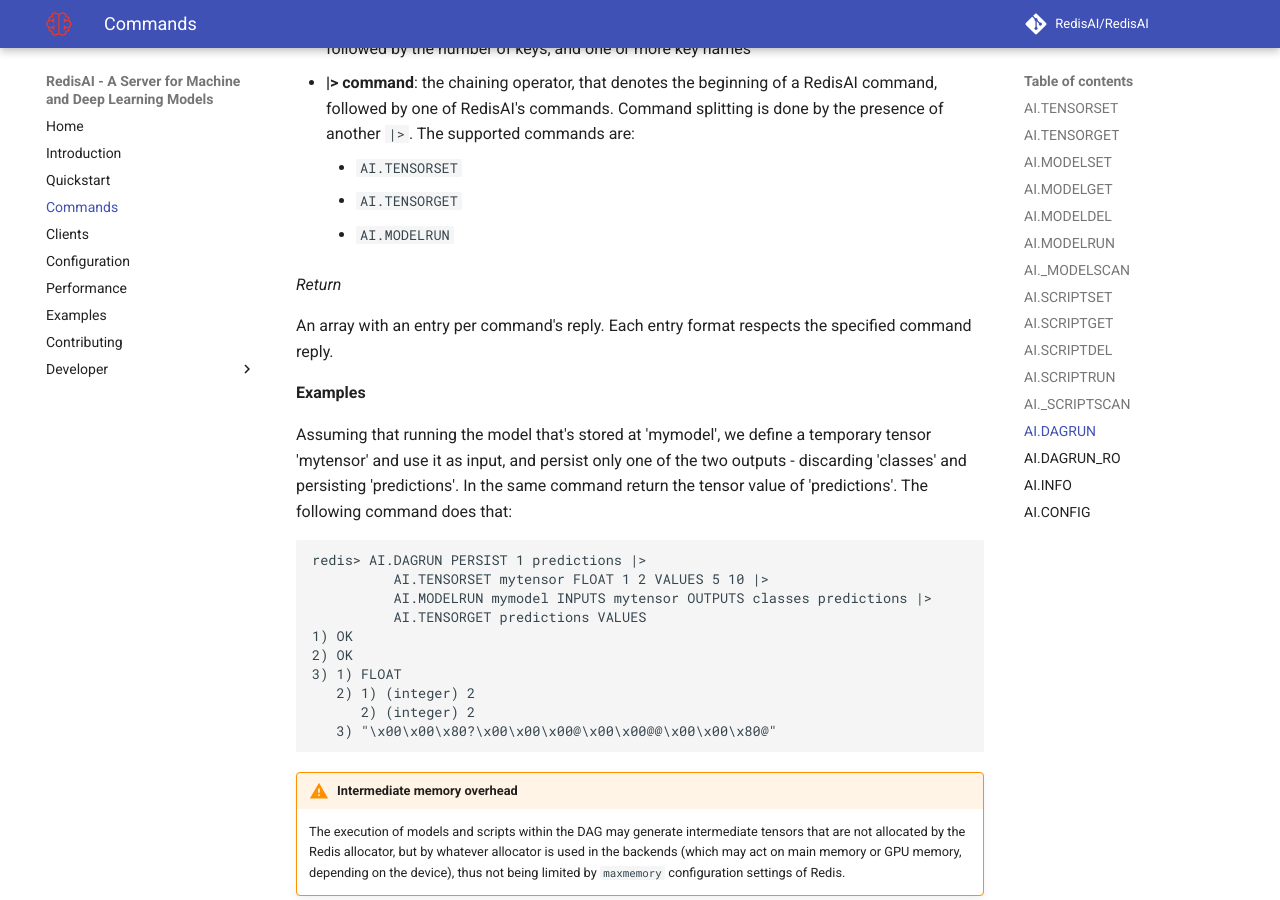
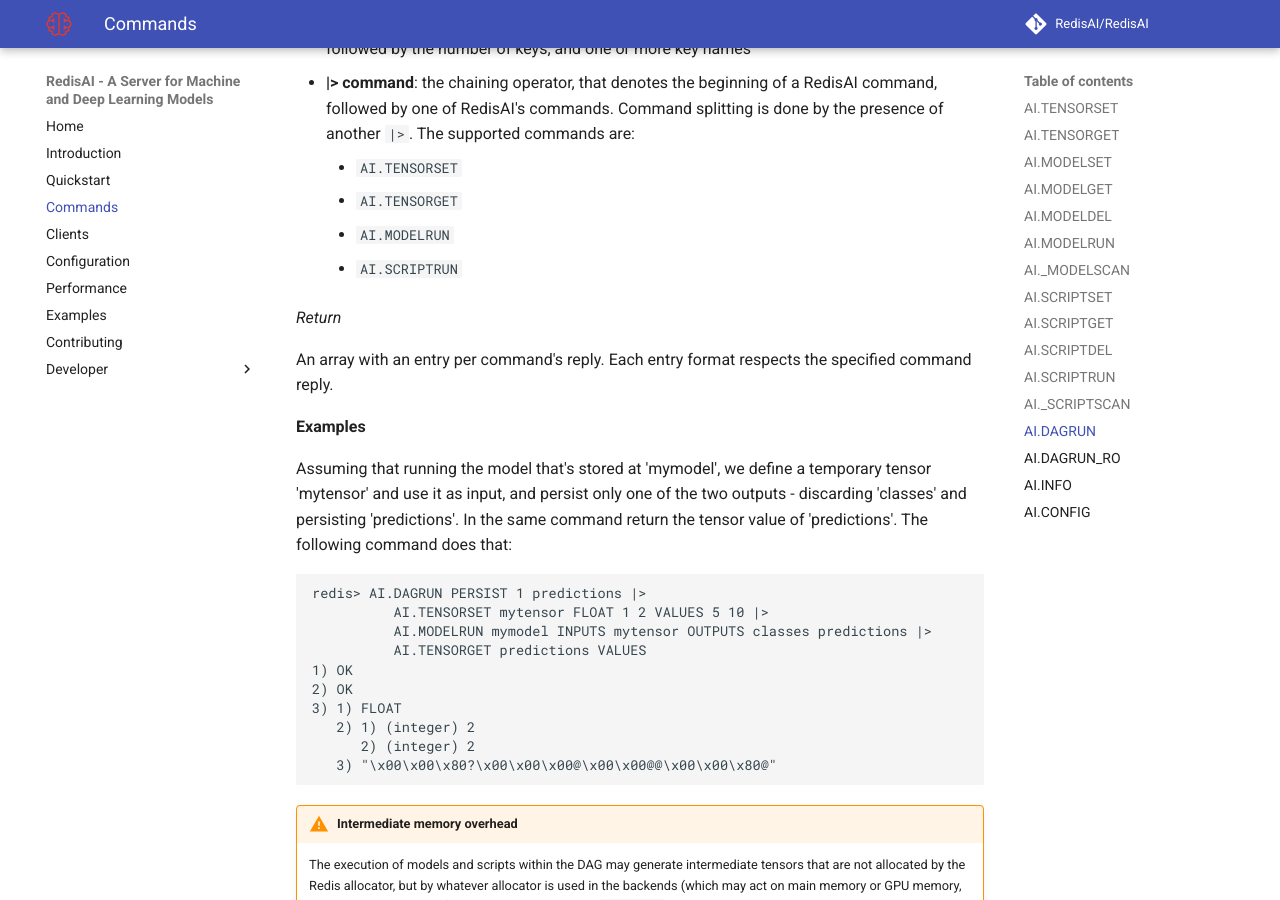
Before and after one commit to RedisAI/RedisAI, an MkDocs documentation site: the page built from docs/commands.md, in a window 1280 px wide and 900 px high, scrolled down 13302 px. Built offline with MkDocs 1.6.1 and Material for MkDocs 9.7.7, drawn with Linux system fonts in a browser that asks for light colours; formulas are drawn with MathJax 3; comment, search, counter and statistics services are not loaded.

Commit message:
[add] updated documentation to reflect scriptrun support on dagrun

```diff
--- a/docs/commands.md
+++ b/docs/commands.md
@@ -538,6 +538,7 @@
     * `AI.TENSORSET`
     * `AI.TENSORGET`
     * `AI.MODELRUN`
+    * `AI.SCRIPTRUN`
 
 _Return_
 
```
